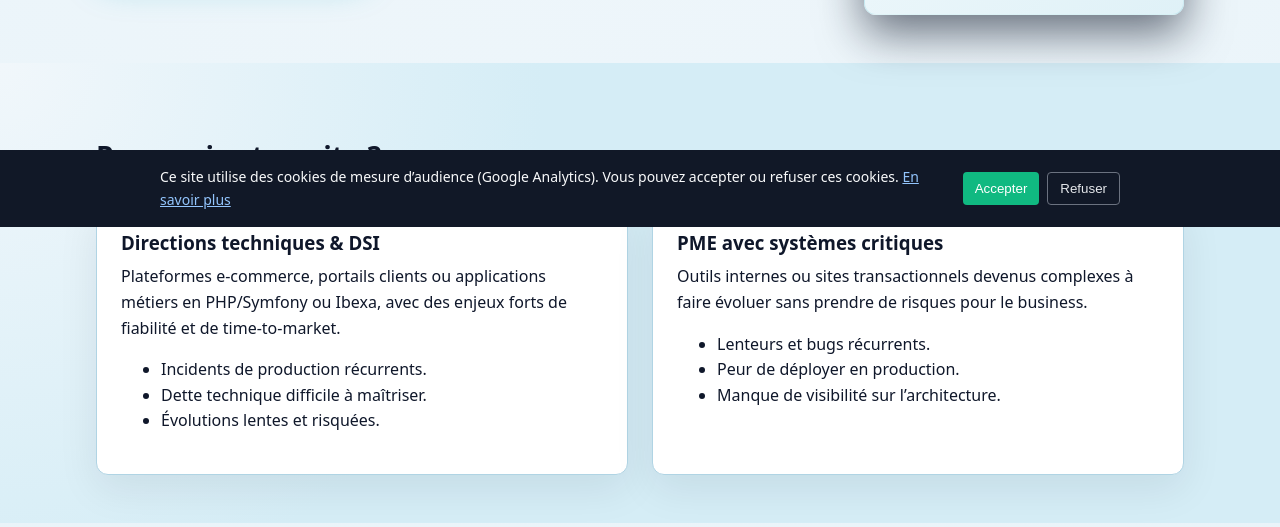
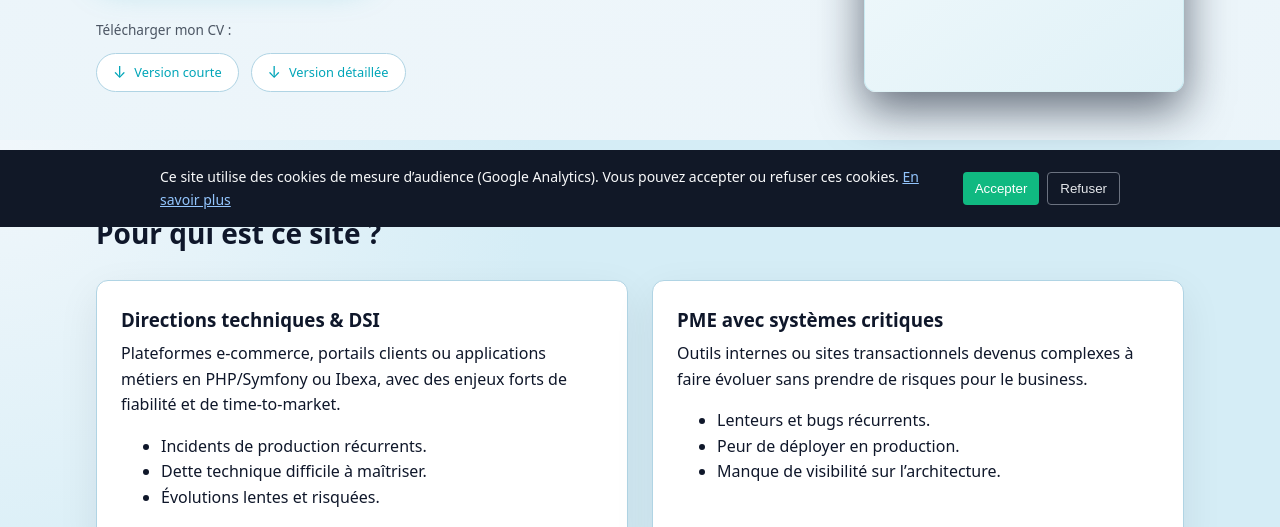
Before and after one commit to abenali/my-portfolio, a website: page index.html in a window 1280 px wide. Shown: the part 573-1100 px from the top of the page. Drawn offline with Linux system fonts and the light colour scheme.

Commit message:
Add 2 links to PDF of my CVs

```diff
--- a/css/styles.css
+++ b/css/styles.css
@@ -215,6 +215,51 @@ body {
     display: flex;
     flex-wrap: wrap;
     gap: 0.75rem;
+}
+
+/* Hero downloads - CV links */
+.hero-downloads {
+    margin-top: var(--spacing-m);
+    padding-top: var(--spacing-m);
+    border-top: 1px solid var(--color-border);
+}
+
+.hero-downloads-label {
+    display: block;
+    font-size: 0.85rem;
+    color: var(--color-muted);
+    margin-bottom: 0.75rem;
+}
+
+.hero-downloads-links {
+    display: flex;
+    flex-wrap: wrap;
+    gap: 0.75rem;
+}
+
+.btn-download {
+    display: inline-flex;
+    align-items: center;
+    gap: 0.5rem;
+    padding: 0.5rem 1rem;
+    font-size: 0.8rem;
+    color: var(--color-accent);
+    text-decoration: none;
+    border: 1px solid var(--color-border);
+    border-radius: 999px;
+    transition: all 0.2s ease;
+    background: var(--color-surface);
+}
+
+.btn-download:hover {
+    background: var(--color-accent-soft);
+    border-color: var(--color-accent);
+    transform: translateY(-1px);
+}
+
+.btn-download-icon {
+    font-size: 1rem;
+    line-height: 1;
 }
 
 /* Hero aside */
--- a/index.html
+++ b/index.html
@@ -164,6 +164,20 @@
                 <div class="hero-cta">
                     <a href="#contact" class="btn btn-primary">Planifier un appel de 30 minutes</a>
                     <a href="#cases" class="btn btn-link">Voir des exemples de missions</a>
+                </div>
+
+                <div class="hero-downloads">
+                    <span class="hero-downloads-label">Télécharger mon CV :</span>
+                    <div class="hero-downloads-links">
+                        <a href="./public/CV_Abdessamad-Benali_Senior-Backend-Developer_simple.pdf" class="btn-download" download>
+                            <span class="btn-download-icon">↓</span>
+                            Version courte
+                        </a>
+                        <a href="./public/CV_Abdessamad-Benali_Senior-Backend-Developer_detailed.pdf" class="btn-download" download>
+                            <span class="btn-download-icon">↓</span>
+                            Version détaillée
+                        </a>
+                    </div>
                 </div>
             </div>
 
```
Also changed, not shown: 2 other files.
